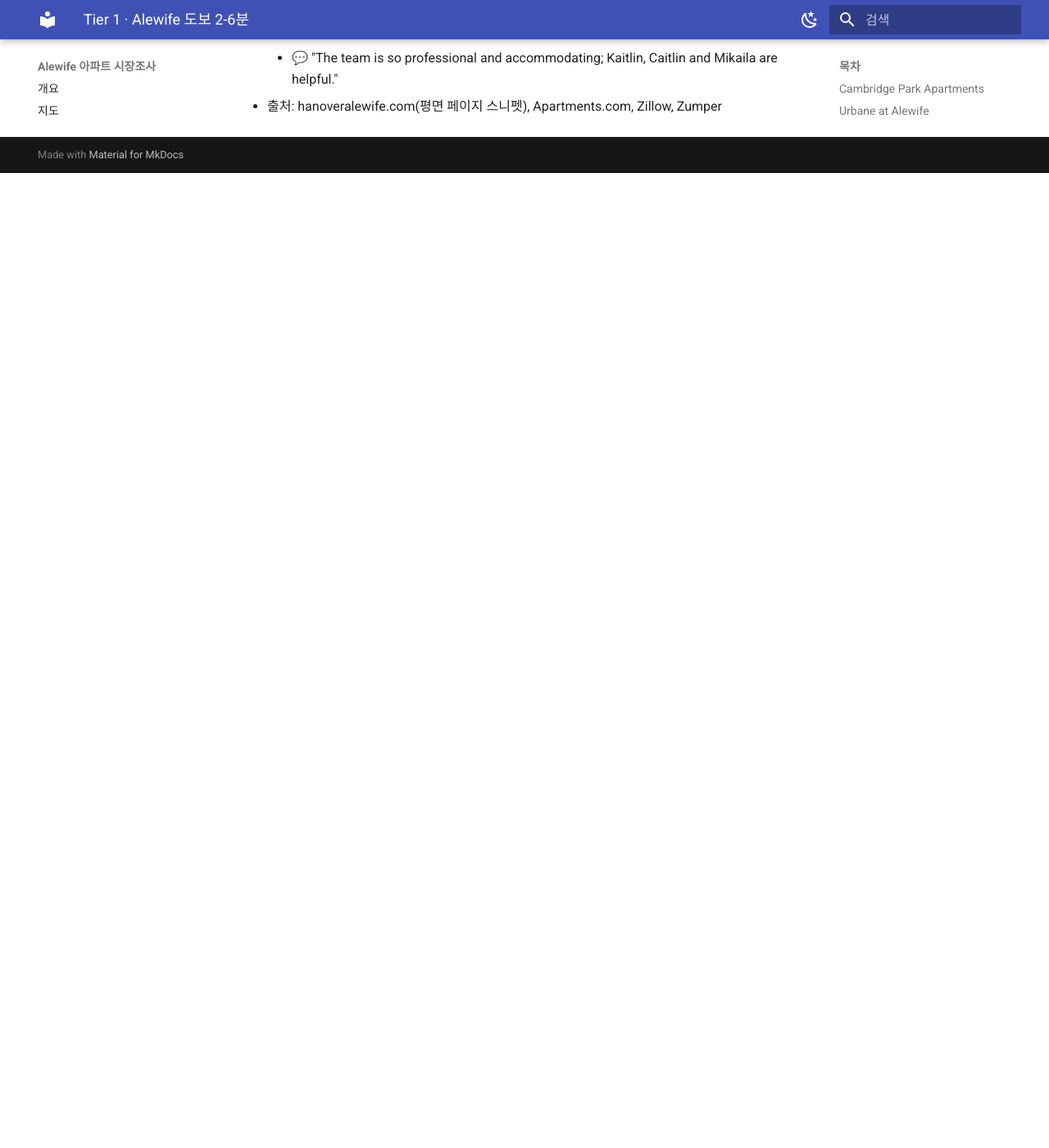
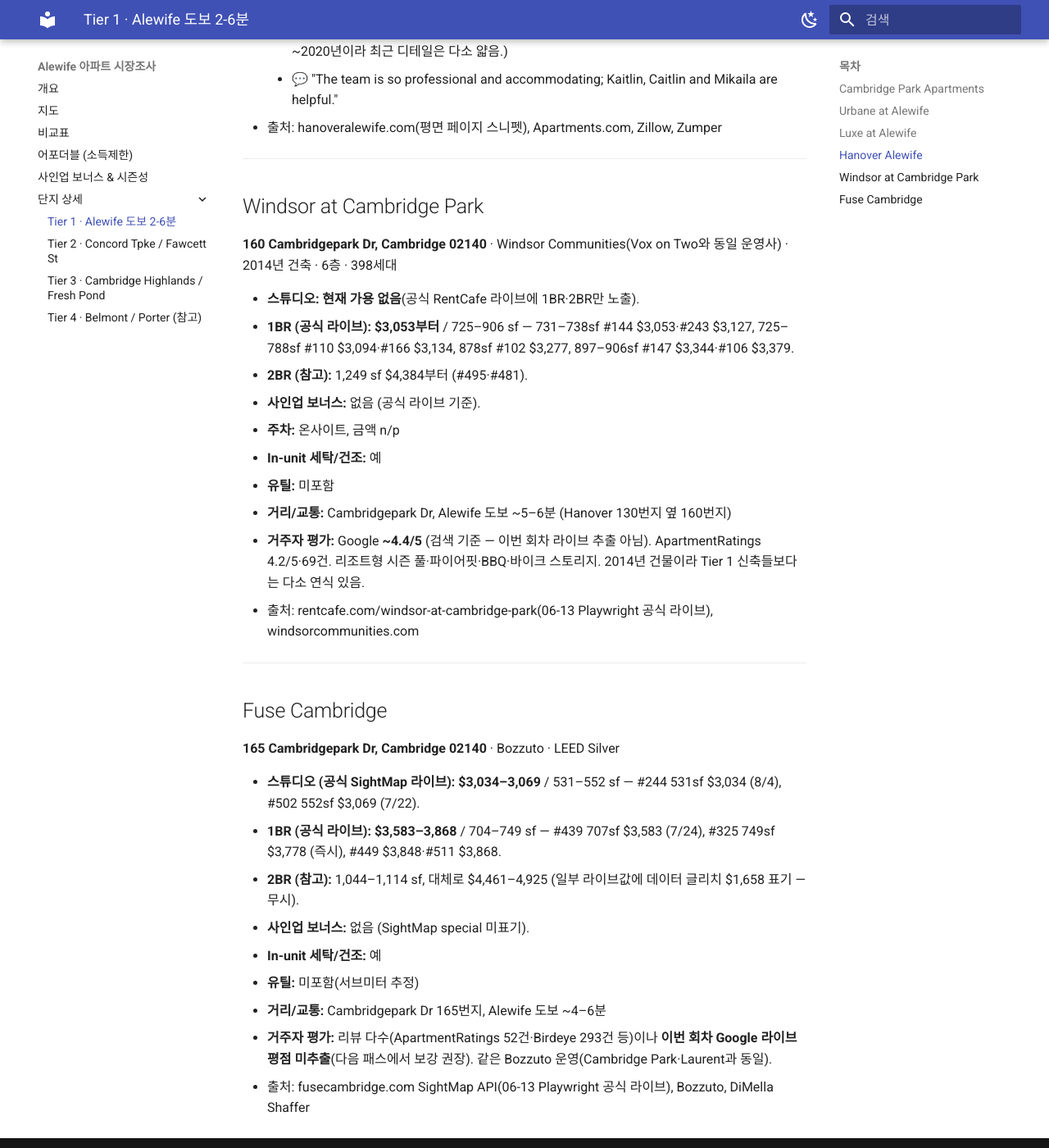
Before and after one commit to youngshk/boston-moving, an MkDocs documentation site: the page built from docs/tier1.md, in a window 1280 px wide and 1400 px high, scrolled down 3670 px. Shown: the whole window at 82% size. Built offline with MkDocs 1.6.1 and Material for MkDocs 9.7.7, drawn with Linux system fonts in a browser that asks for light colours; before the commit the page ends 3881 px from its top, so only the background shows below that; some of the changed text lies outside the part shown.

Commit message:
Tier 1에 Windsor at Cambridge Park·Fuse Cambridge 추가 (누락 보완)
초기 조사에서 빠졌던 Cambridgepark Dr 클러스터 2개 단지를 공식 라이브로 추가.

- Windsor at Cambridge Park (160 Cambridgepark Dr, Windsor Communities, 2014, 398세대):
  스튜디오 가용 없음, 1BR $3,053부터, 2BR $4,384부터, 프로모 없음
- Fuse Cambridge (165 Cambridgepark Dr, Bozzuto, LEED Silver):
  스튜디오 $3,034~3,069, 1BR $3,583~3,868, 2BR $4,461~, 프로모 없음
- comparison·map(18개로)·index·tier1 갱신, 스크래퍼 TARGETS에도 추가
- 신규 단지 Google 평점은 검색 기준(라이브 추출은 다음 패스 보강)

Co-Authored-By: Claude Opus 4.8 (1M context) <noreply@anthropic.com>

```diff
--- a/docs/comparison.md
+++ b/docs/comparison.md
@@ -15,6 +15,8 @@
 | Urbane at Alewife | 1 | 2-4분 | ~$2,969–3,099 | 517–556 sf | ~$3,007+ | 634–754 sf | 1BR 즉시입주 $3,007 신규 |
 | Luxe at Alewife | 1 | 3-6분 | **$3,003+** (공식✓) | 576–636 sf | **$3,010/$3,325+** (공식✓) | 732–896 sf | 1개월 무료+$99 공식✓ |
 | Hanover Alewife | 1 | 4-6분 | ~$2,780+ | ~574 sf | ~$3,092+ | 711–805 sf | 공식 위젯 가격 미노출, Zumper 기준 |
+| Windsor at Cambridge Park | 1 | ~5-6분 | 가용 없음 (공식✓) | (n/p) | **$3,053+** (공식✓) | 725–906 sf | 2014년, 398세대 |
+| Fuse Cambridge | 1 | ~4-6분 | **$3,034+** (공식✓) | 531–552 sf | **$3,583+** (공식✓) | 704–749 sf | Bozzuto, LEED Silver |
 | Vox on Two | 2 | ~8분 | 가용 없음 (공식✓) | (620 sf) | **$3,048+** (공식✓) | 840–857 sf | 12세대 가용, 전부 1BR↑ |
 | Tempo Cambridge | 2 | ~8–10분 | ~$2,635–2,725 | 502–515 sf | ~$2,956–3,166 | 626–837 sf | 공식 미렌더, ApartmentList 기준 |
 | Atmark Cambridge | 2 | ~10–12분 | ~$2,575–2,717 | 569–588 sf | **$2,817+** (공식✓, 즉시) | 725–740 sf | 1개월 무료 공식✓ |
@@ -36,6 +38,8 @@
 | Urbane at Alewife | 공식 "없음" / aggregator "2주 무료" *(상충·미확인)* | 차고 있음, n/p | 예 | 없음(서브미터) | 1BR 즉시(A06 #425), 스튜디오 6/20~ |
 | Luxe at Alewife | **1개월 무료 + 보증금 $99** *(공식 RentCafe 확인)* | 있음, n/p | 예 | 없음 | 스튜디오 6/16~, 1BR 즉시(A19) |
 | Hanover Alewife | 스튜디오 "최대 4주+1주 무료" / 1BR "$500"(공식) · Zumper "2주"(상충) | 차고(+필수 fee 일부 포함), n/p | 예 | 없음 | 문의 |
+| Windsor at Cambridge Park | 없음 (공식✓) | 온사이트, n/p | 예 | 없음 | 1BR 즉시~ |
+| Fuse Cambridge | 없음 (공식✓) | n/p | 예 | 없음 | 스튜디오 7/22~, 1BR 즉시 |
 | Vox on Two | 없음 | 있음, n/p | 예 (full-size) | 없음 | 1BR 즉시(#330) |
 | Tempo Cambridge | 없음 (3BR만 $1,000 off) | 차고/커버드, n/p | 예 (포함) | 없음 | 1BR 즉시(A7.1C #2305) |
 | Atmark Cambridge | **1개월 무료** *(공식 RentCafe 확인, 혼선 해소)* | 차고+EV, n/p | 예 (front-load) | 없음 | 스튜디오 6/20~, 1BR 즉시 |
@@ -67,6 +71,8 @@
 | Urbane at Alewife | 4.5 (162) | [리뷰 보기](https://www.google.com/maps/search/Urbane+at+Alewife+50+Cambridgepark+Dr+Cambridge+MA) | 모던·스태프 호평 / 층간소음·엘베고장·택배도난 |
 | Cambridge Park | 4.5 (274) | [리뷰 보기](https://www.google.com/maps/search/Cambridge+Park+Apartments+30+Cambridge+Park+Dr+Cambridge+MA) | 관리·위치 호평 / 건물 노후(2001) |
 | Walden Park | 4.4 (118) | [리뷰 보기](https://www.google.com/maps/search/Walden+Park+Apartments+205+Walden+St+Cambridge+MA) | 스태프·커뮤니티 호평 / (과거)해충·소음 |
+| Windsor at Cambridge Park | ~4.4 (검색) † | [리뷰 보기](https://www.google.com/maps/search/Windsor+at+Cambridge+Park+160+Cambridgepark+Dr+Cambridge+MA) | 2014년 건물. 풀·어메니티 호평 (ApartmentRatings 4.2·69건) |
+| Fuse Cambridge | 미추출 † | [리뷰 보기](https://www.google.com/maps/search/Fuse+Cambridge+165+Cambridgepark+Dr+Cambridge+MA) | Bozzuto·LEED. 리뷰 다수(ApartmentRatings 52건) |
 | The Royal Belmont | 4.0 (130) | [리뷰 보기](https://www.google.com/maps/search/The+Royal+Belmont+375+Acorn+Park+Dr+Belmont+MA) | 빠른 수리 / 방음 최악 평. (ApartmentRatings는 2.9) |
 | Park77 | 3.9 (16) | [리뷰 보기](https://www.google.com/maps/search/Park77+Apartments+77+New+St+Cambridge+MA) | 청결·스태프 호평 / 배송·층간소음 |
 | Atmark Cambridge | 3.8 (221) | [리뷰 보기](https://www.google.com/maps/search/Atmark+Cambridge+80+Fawcett+St+Cambridge+MA) | 위치 좋음 / 택배도난·관리전환 불만 |
@@ -78,7 +84,7 @@
 | The Brook | 1.0 (1) ⚠️ | [리뷰 보기](https://www.google.com/maps/search/The+Brook+Luxury+Apartments+95+Fawcett+St+Cambridge+MA) | 리뷰 1건뿐 — **평점 무의미** (별도 텍스트 리뷰는 부정적) |
 | Chester Street | Google 등록 없음 | — | 검색 시 매칭되는 Google 플레이스 없음 (미평가) |
 
-⚠️ = 리뷰 수가 한 자릿수~극소라 평점 신뢰 불가.
+⚠️ = 리뷰 수가 한 자릿수~극소라 평점 신뢰 불가. † = 06-13 신규 추가 단지로, 평점은 검색 기준이며 **라이브 Google 추출은 다음 패스에서 보강** 예정.
 
 !!! warning "리뷰 데이터 주의"
     - **리뷰 수가 적은 곳(The Brook 1건, 605 Concord 2건, 603·Park87 6건)은 평점이 사실상 의미 없습니다.** 텍스트 리뷰 내용(상세 페이지)을 보세요.
--- a/docs/map.md
+++ b/docs/map.md
@@ -43,6 +43,8 @@ Alewife 역 인근 16개 단지를 지도에 표시했습니다. **마커 색은
       {n:'Urbane at Alewife', lat:42.39409, lng:-71.14384, t:1, d:'스튜디오 ~$2,969 · 1BR ~$3,007 · 2주 무료(미확인)'},
       {n:'Luxe at Alewife', lat:42.39300, lng:-71.14189, t:1, d:'스튜디오 ~$3,003 · 1BR ~$3,325 · 1개월 무료+$99(공식)'},
       {n:'Hanover Alewife', lat:42.39361, lng:-71.14479, t:1, d:'스튜디오 ~$2,780 · 1BR ~$3,092 · 최대 4주+1주(공식) · 평점 4.8'},
+      {n:'Windsor at Cambridge Park', lat:42.39450, lng:-71.14772, t:1, d:'스튜디오 가용없음 · 1BR $3,053~(공식) · 2014년 398세대'},
+      {n:'Fuse Cambridge', lat:42.39544, lng:-71.14757, t:1, d:'스튜디오 $3,034~ · 1BR $3,583~(공식) · Bozzuto·LEED'},
       {n:'Vox on Two', lat:42.40001, lng:-71.15112, t:2, d:'스튜디오 공실없음 · 1BR ~$3,048 · 프로모 없음 · 평점 4.7'},
       {n:'Tempo Cambridge', lat:42.40012, lng:-71.15043, t:2, d:'스튜디오 ~$2,635 · 1BR ~$2,956 · 프로모 없음'},
       {n:'Atmark Cambridge', lat:42.39123, lng:-71.14562, t:2, d:'스튜디오 ~$2,575 · 1BR $2,817~(공식) · 1개월 무료(공식)'},
--- a/docs/tier1.md
+++ b/docs/tier1.md
@@ -1,6 +1,6 @@
 # Tier 1 · Cambridgepark Dr 클러스터 (Alewife 도보 2-6분)
 
-Alewife 역에서 가장 가까운 4개 단지. 대부분 2017년 이후 지어진 신축/준신축이며 가격대는 중상위.
+Alewife 역에서 가장 가까운 6개 단지(Cambridgepark Dr 30·50·80·130·160·165번지). 대부분 2014년 이후 지어진 신축/준신축이며 가격대는 중상위.
 
 !!! note "2026-06-13 갱신 요약"
     한 주 새 **전반적 가격 상승**. Cambridge Park 외 3곳 모두 스튜디오 하단가가 올랐고 Luxe·Hanover는 저가 매물 소진. 단 **Urbane 1BR은 즉시입주 매물 등장으로 ↓**. **Luxe 프로모션이 "미확인→공식 확인"으로 격상.**
@@ -89,3 +89,34 @@ Alewife 역에서 가장 가까운 4개 단지. 대부분 2017년 이후 지어
     - 👎 마감 사소한 하자(베이스보드·콘센트), 일부 메인터넌스 응답 지연. (단 노출된 리뷰 다수가 ~2020년이라 최근 디테일은 다소 얇음.)
     - 💬 "The team is so professional and accommodating; Kaitlin, Caitlin and Mikaila are helpful."
 - 출처: hanoveralewife.com(평면 페이지 스니펫), Apartments.com, Zillow, Zumper
+
+---
+
+## Windsor at Cambridge Park
+**160 Cambridgepark Dr, Cambridge 02140** · Windsor Communities(Vox on Two와 동일 운영사) · 2014년 건축 · 6층 · 398세대
+
+- **스튜디오:** **현재 가용 없음**(공식 RentCafe 라이브에 1BR·2BR만 노출).
+- **1BR (공식 라이브):** **$3,053부터** / 725–906 sf — 731–738sf #144 $3,053·#243 $3,127, 725–788sf #110 $3,094·#166 $3,134, 878sf #102 $3,277, 897–906sf #147 $3,344·#106 $3,379.
+- **2BR (참고):** 1,249 sf $4,384부터 (#495·#481).
+- **사인업 보너스:** 없음 (공식 라이브 기준).
+- **주차:** 온사이트, 금액 n/p
+- **In-unit 세탁/건조:** 예
+- **유틸:** 미포함
+- **거리/교통:** Cambridgepark Dr, Alewife 도보 ~5–6분 (Hanover 130번지 옆 160번지)
+- **거주자 평가:** Google **~4.4/5** (검색 기준 — 이번 회차 라이브 추출 아님). ApartmentRatings 4.2/5·69건. 리조트형 시즌 풀·파이어핏·BBQ·바이크 스토리지. 2014년 건물이라 Tier 1 신축들보다는 다소 연식 있음.
+- 출처: rentcafe.com/windsor-at-cambridge-park(06-13 Playwright 공식 라이브), windsorcommunities.com
+
+---
+
+## Fuse Cambridge
+**165 Cambridgepark Dr, Cambridge 02140** · Bozzuto · LEED Silver
+
+- **스튜디오 (공식 SightMap 라이브):** **$3,034–3,069** / 531–552 sf — #244 531sf $3,034 (8/4), #502 552sf $3,069 (7/22).
+- **1BR (공식 라이브):** **$3,583–3,868** / 704–749 sf — #439 707sf $3,583 (7/24), #325 749sf $3,778 (즉시), #449 $3,848·#511 $3,868.
+- **2BR (참고):** 1,044–1,114 sf, 대체로 $4,461–4,925 (일부 라이브값에 데이터 글리치 $1,658 표기 — 무시).
+- **사인업 보너스:** 없음 (SightMap special 미표기).
+- **In-unit 세탁/건조:** 예
+- **유틸:** 미포함(서브미터 추정)
+- **거리/교통:** Cambridgepark Dr 165번지, Alewife 도보 ~4–6분
+- **거주자 평가:** 리뷰 다수(ApartmentRatings 52건·Birdeye 293건 등)이나 **이번 회차 Google 라이브 평점 미추출**(다음 패스에서 보강 권장). 같은 Bozzuto 운영(Cambridge Park·Laurent과 동일).
+- 출처: fusecambridge.com SightMap API(06-13 Playwright 공식 라이브), Bozzuto, DiMella Shaffer
```
Also changed, not shown: other parts of docs/map.md (+1 -1 lines), docs/index.md (+2 -2 lines), 1 other file.
